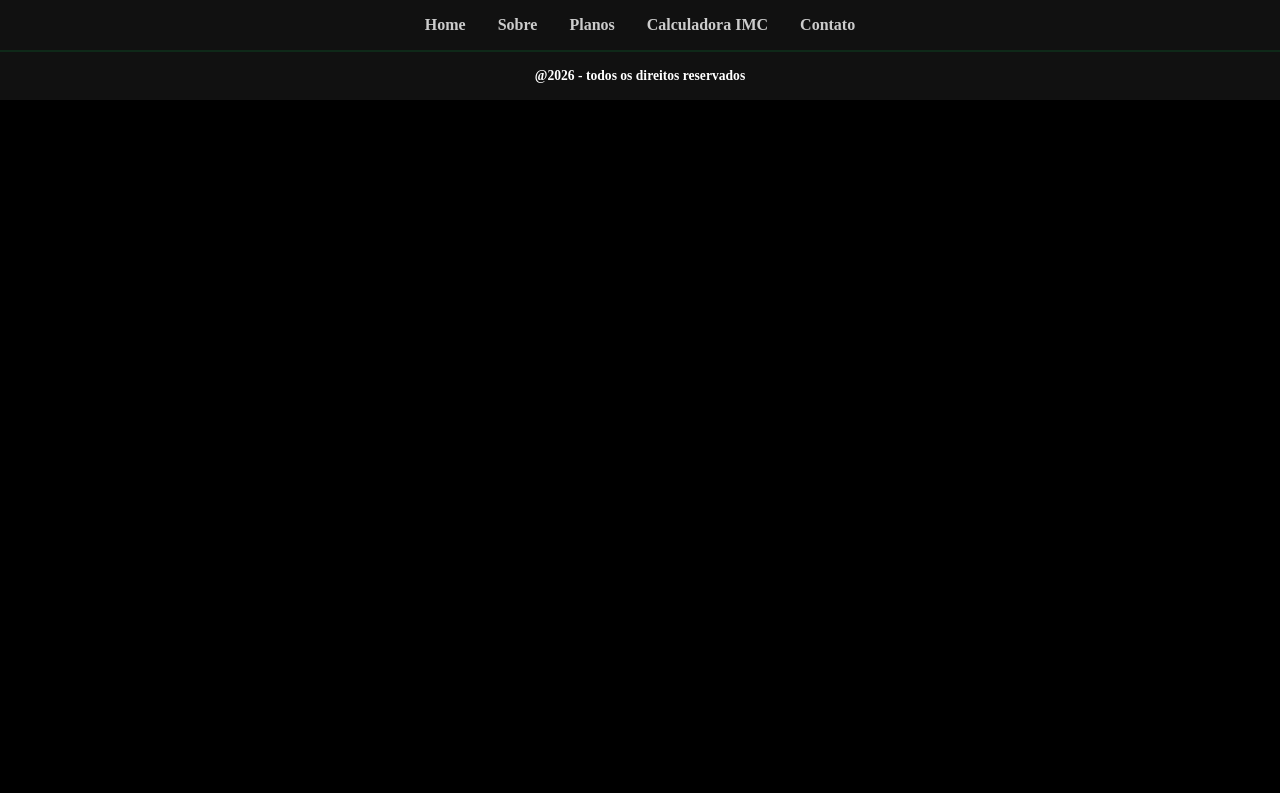
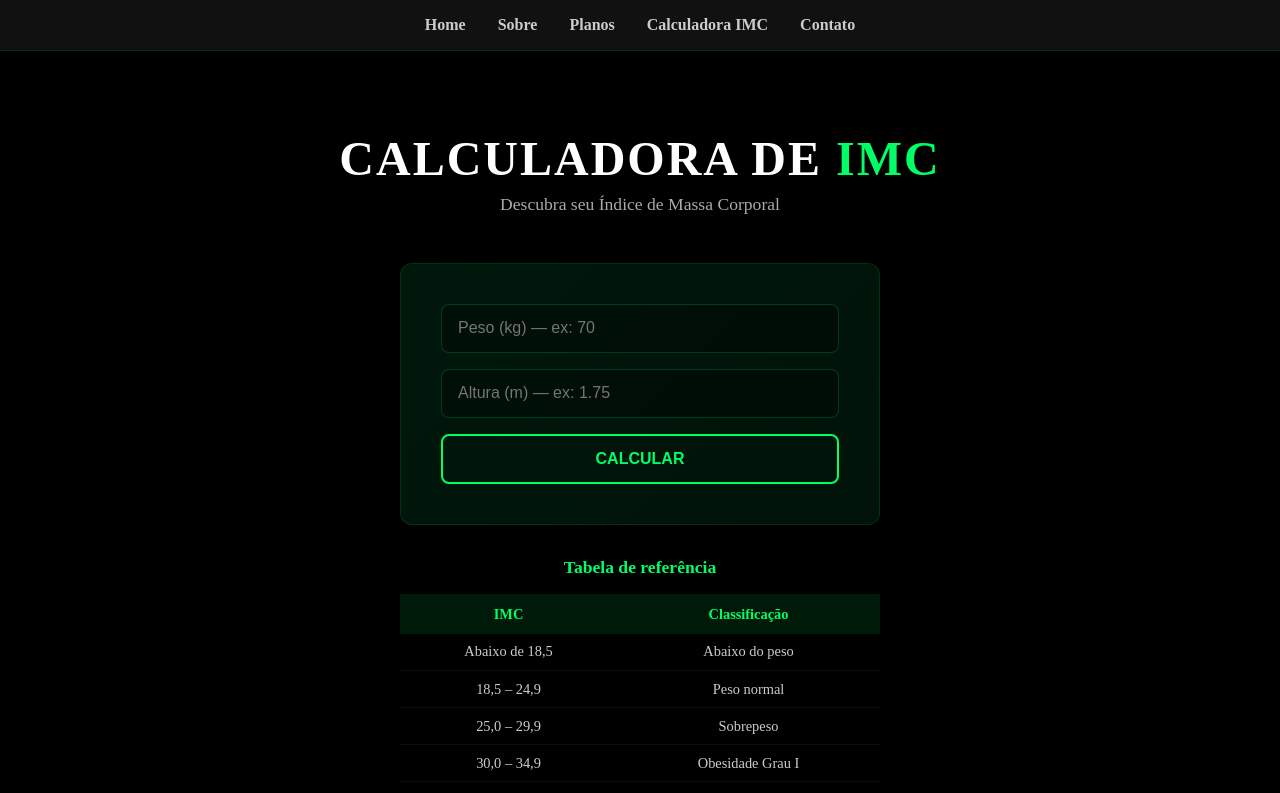
Before and after one commit to 1ESPA-Yan/NeoGym-academia-inteligente, a React (Vite) app: page /calculadora in a window 1280 px wide. Shown: the top 793 px of the page. Built offline with nearby package versions, Linux system fonts and the light colour scheme.

Commit message:
feat: criacao da calculadora de imc

```diff
--- a/src/App.jsx
+++ b/src/App.jsx
@@ -5,6 +5,7 @@
 import Home from './routes/Home'
 import Sobre from "./routes/Sobre";
 import Planos from "./routes/Planos";
+import CalculadoraImc from "./routes/CalculadoraImc";
 
 function App() {
 
@@ -15,6 +16,7 @@
         <Route path="/" element={<Home />} />
         <Route path="/sobre" element={<Sobre />} />
         <Route path="/planos" element={<Planos />} />
+        <Route path="/calculadora" element={<CalculadoraImc />} />
       </Routes>
       <Footer />
     </BrowserRouter>
--- a/src/css/estilo.css
+++ b/src/css/estilo.css
@@ -440,3 +440,144 @@
   color: #ccc;
   font-size: 0.95rem;
 }
+
+/* CALCULADORA IMC */
+.imc-container {
+  color: #fff;
+}
+
+.imc-hero {
+  text-align: center;
+  padding: 5rem 2rem 3rem;
+}
+
+.imc-hero h1 {
+  font-size: 3rem;
+  text-transform: uppercase;
+  letter-spacing: 2px;
+}
+
+.imc-hero h1 span {
+  color: #00ff66;
+}
+
+.imc-hero p {
+  color: #aaa;
+  margin-top: 0.5rem;
+  font-size: 1.1rem;
+}
+
+.imc-card {
+  background: linear-gradient(135deg, rgba(0,40,20,0.6), rgba(0,60,30,0.3));
+  border: 1px solid rgba(0, 255, 100, 0.12);
+  border-radius: 12px;
+  padding: 2.5rem;
+  max-width: 480px;
+  margin: 0 auto;
+  backdrop-filter: blur(8px);
+}
+
+.imc-form {
+  display: flex;
+  flex-direction: column;
+  gap: 1rem;
+}
+
+.imc-form input {
+  padding: 0.9rem 1rem;
+  border: 1px solid rgba(0, 255, 100, 0.2);
+  border-radius: 8px;
+  background: rgba(0, 0, 0, 0.3);
+  color: #fff;
+  font-size: 1rem;
+}
+
+.imc-form input:focus {
+  outline: none;
+  border-color: #00ff66;
+}
+
+.imc-form button {
+  padding: 0.9rem;
+  background: transparent;
+  color: #00ff66;
+  border: 2px solid #00ff66;
+  border-radius: 8px;
+  font-size: 1rem;
+  font-weight: 700;
+  cursor: pointer;
+  transition: all 0.3s;
+  text-transform: uppercase;
+}
+
+.imc-form button:hover {
+  background: #00ff66;
+  color: #000;
+  box-shadow: 0 0 15px rgba(0, 255, 102, 0.3);
+}
+
+.imc-resultado {
+  margin-top: 2rem;
+  text-align: center;
+  padding-top: 1.5rem;
+  border-top: 1px solid rgba(0, 255, 100, 0.15);
+}
+
+.imc-resultado h2 {
+  font-size: 3rem;
+  color: #00ff66;
+}
+
+.imc-resultado p {
+  color: #ccc;
+  margin-top: 0.5rem;
+  font-size: 1.1rem;
+}
+
+.btn-limpar {
+  margin-top: 1rem;
+  background: transparent;
+  border: 1px solid rgba(0, 255, 100, 0.3);
+  color: #aaa;
+  padding: 0.5rem 1.2rem;
+  border-radius: 6px;
+  cursor: pointer;
+  font-size: 0.9rem;
+  transition: all 0.3s;
+}
+
+.btn-limpar:hover {
+  border-color: #00ff66;
+  color: #00ff66;
+}
+
+.imc-tabela {
+  max-width: 480px;
+  margin: 2rem auto 5rem;
+  text-align: center;
+}
+
+.imc-tabela h3 {
+  color: #00ff66;
+  margin-bottom: 1rem;
+  font-size: 1.1rem;
+}
+
+.imc-tabela table {
+  width: 100%;
+  border-collapse: collapse;
+}
+
+.imc-tabela th {
+  background: rgba(0, 255, 100, 0.1);
+  color: #00ff66;
+  padding: 0.7rem;
+  font-size: 0.9rem;
+}
+
+.imc-tabela td {
+  padding: 0.6rem;
+  color: #ccc;
+  border-bottom: 1px solid rgba(0, 255, 100, 0.08);
+  font-size: 0.9rem;
+}
--- /dev/null
+++ b/src/routes/CalculadoraImc.jsx
@@ -0,0 +1,92 @@
+import { useState } from "react";
+
+function CalculadoraImc() {
+  const [peso, setPeso] = useState("");
+  const [altura, setAltura] = useState("");
+  const [resultado, setResultado] = useState(null);
+
+  function calcularImc() {
+    const p = parseFloat(peso);
+    const a = parseFloat(altura);
+
+    if (!p || !a || a <= 0) {
+      alert("Preencha os campos corretamente.");
+      return;
+    }
+
+    const imc = p / (a * a);
+    let classificacao = "";
+
+    if (imc < 18.5) classificacao = "Abaixo do peso";
+    else if (imc < 24.9) classificacao = "Peso normal ✔";
+    else if (imc < 29.9) classificacao = "Sobrepeso";
+    else if (imc < 34.9) classificacao = "Obesidade Grau I";
+    else if (imc < 39.9) classificacao = "Obesidade Grau II";
+    else classificacao = "Obesidade Grau III";
+
+    setResultado({ imc: imc.toFixed(2), classificacao });
+  }
+
+  function limpar() {
+    setPeso("");
+    setAltura("");
+    setResultado(null);
+  }
+
+  return (
+    <div className="imc-container">
+      <div className="imc-hero">
+        <h1>Calculadora de <span>IMC</span></h1>
+        <p>Descubra seu Índice de Massa Corporal</p>
+      </div>
+
+      <div className="imc-card">
+        <div className="imc-form">
+          <input
+            type="number"
+            placeholder="Peso (kg) — ex: 70"
+            value={peso}
+            onChange={(e) => setPeso(e.target.value)}
+          />
+          <input
+            type="number"
+            placeholder="Altura (m) — ex: 1.75"
+            value={altura}
+            onChange={(e) => setAltura(e.target.value)}
+          />
+          <button onClick={calcularImc}>Calcular</button>
+        </div>
+
+        {resultado && (
+          <div className="imc-resultado">
+            <h2>{resultado.imc}</h2>
+            <p>{resultado.classificacao}</p>
+            <button className="btn-limpar" onClick={limpar}>Calcular novamente</button>
+          </div>
+        )}
+      </div>
+
+      <div className="imc-tabela">
+        <h3>Tabela de referência</h3>
+        <table>
+          <thead>
+            <tr>
+              <th>IMC</th>
+              <th>Classificação</th>
+            </tr>
+          </thead>
+          <tbody>
+            <tr><td>Abaixo de 18,5</td><td>Abaixo do peso</td></tr>
+            <tr><td>18,5 – 24,9</td><td>Peso normal</td></tr>
+            <tr><td>25,0 – 29,9</td><td>Sobrepeso</td></tr>
+            <tr><td>30,0 – 34,9</td><td>Obesidade Grau I</td></tr>
+            <tr><td>35,0 – 39,9</td><td>Obesidade Grau II</td></tr>
+            <tr><td>Acima de 40</td><td>Obesidade Grau III</td></tr>
+          </tbody>
+        </table>
+      </div>
+    </div>
+  );
+}
+
+export default CalculadoraImc;
```
